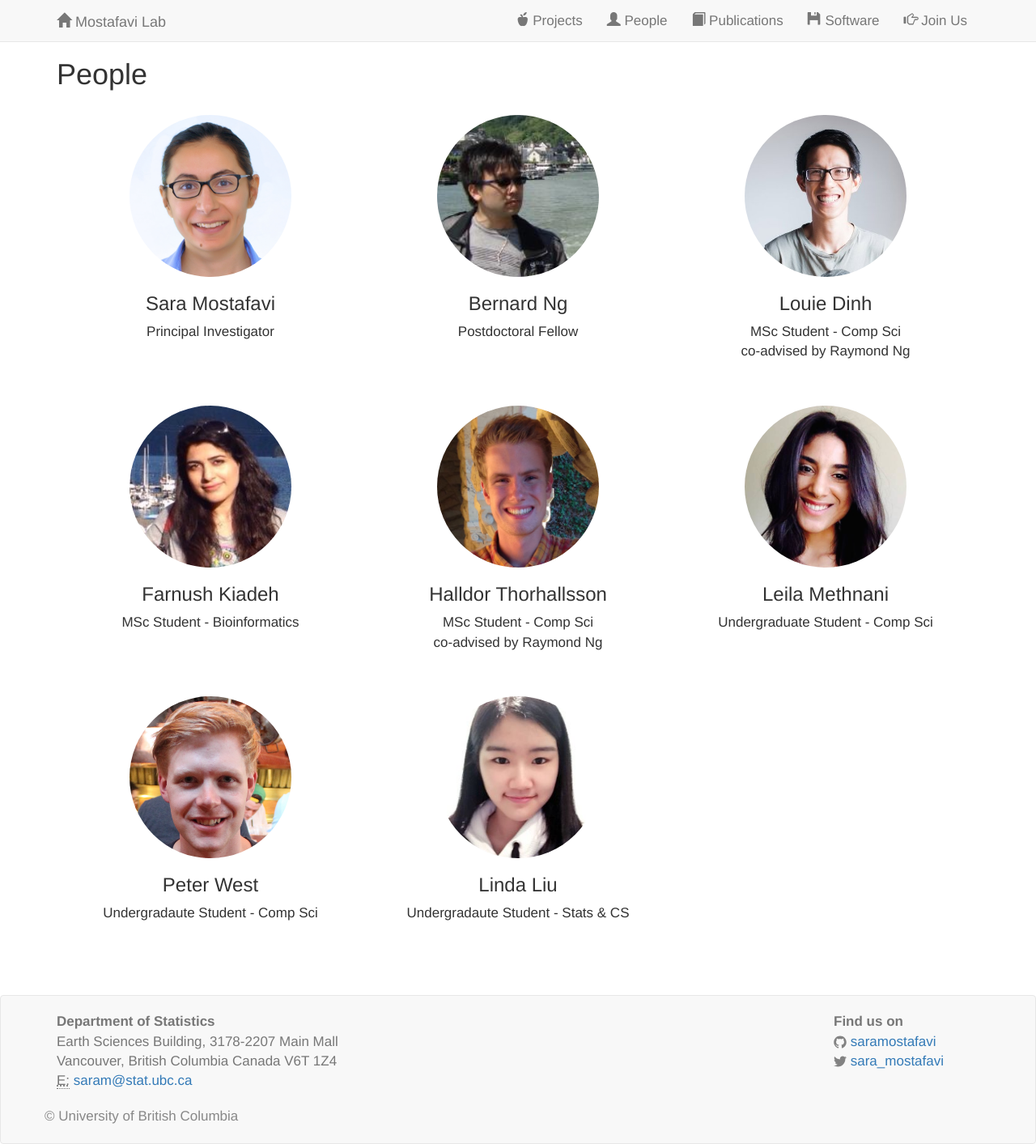
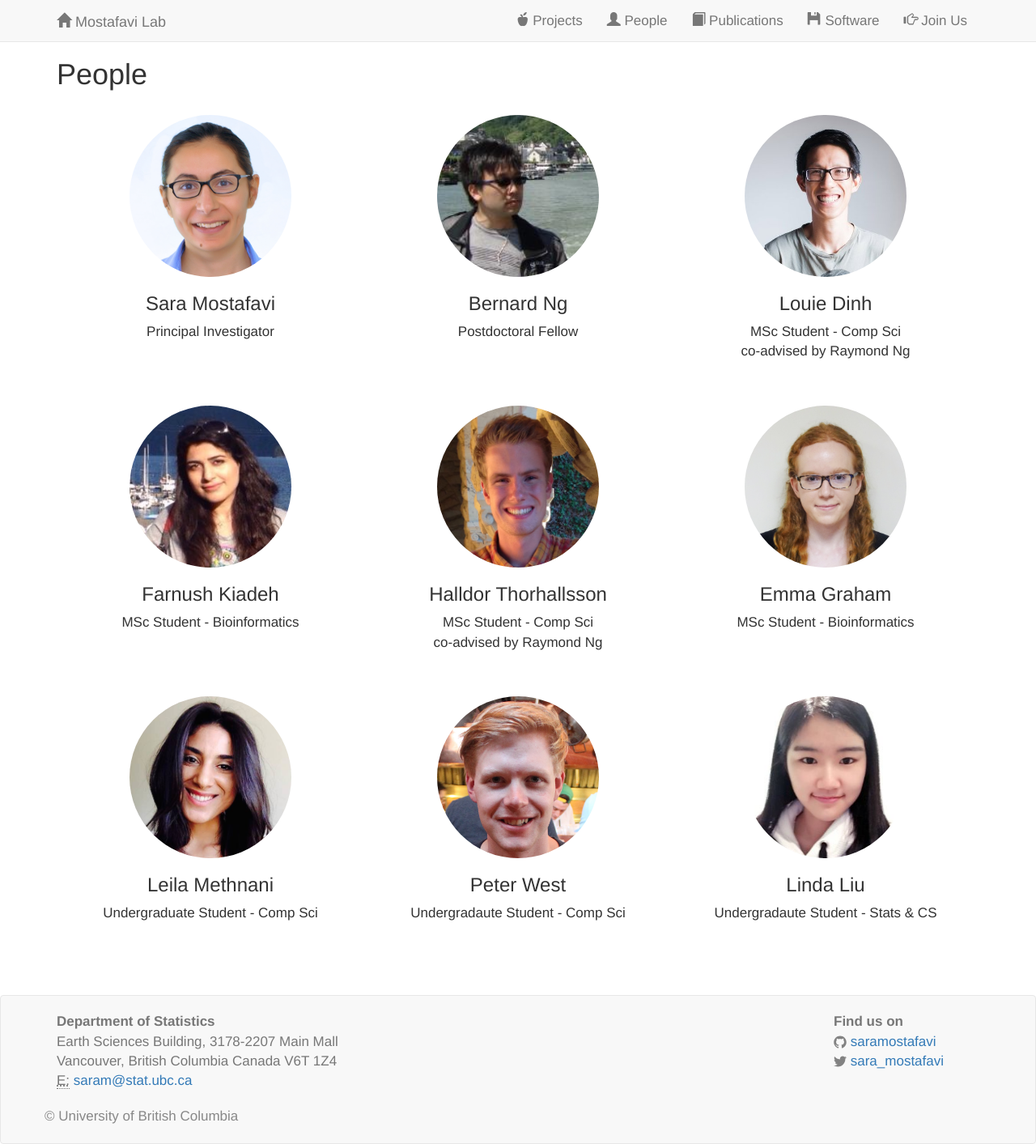
Before and after one commit to saramostafavi/saramostafavi.github.io, a Jekyll site: the page built from people.html, in a window 1280 px wide. Shown: the whole page at 81% size. Built offline with Jekyll 4.4.1, drawn with Linux system fonts in a browser that asks for light colours; nearby versions of some CDN libraries; a style sheet for code colours, icons or effects is not loaded.

Commit message:
updated emma

```diff
--- a/_data/people.yml
+++ b/_data/people.yml
@@ -22,6 +22,9 @@
   program: co-advised by Raymond Ng
   photo: "/images/Halldor.jpeg"
 
+- name: Emma Graham
+  role: MSc Student - Bioinformatics
+  photo: "/images/Emma.jpg"
 
 - name: Leila Methnani
   role: Undergraduate Student - Comp Sci
```
Also changed, not shown: images/Emma.jpg (added).
